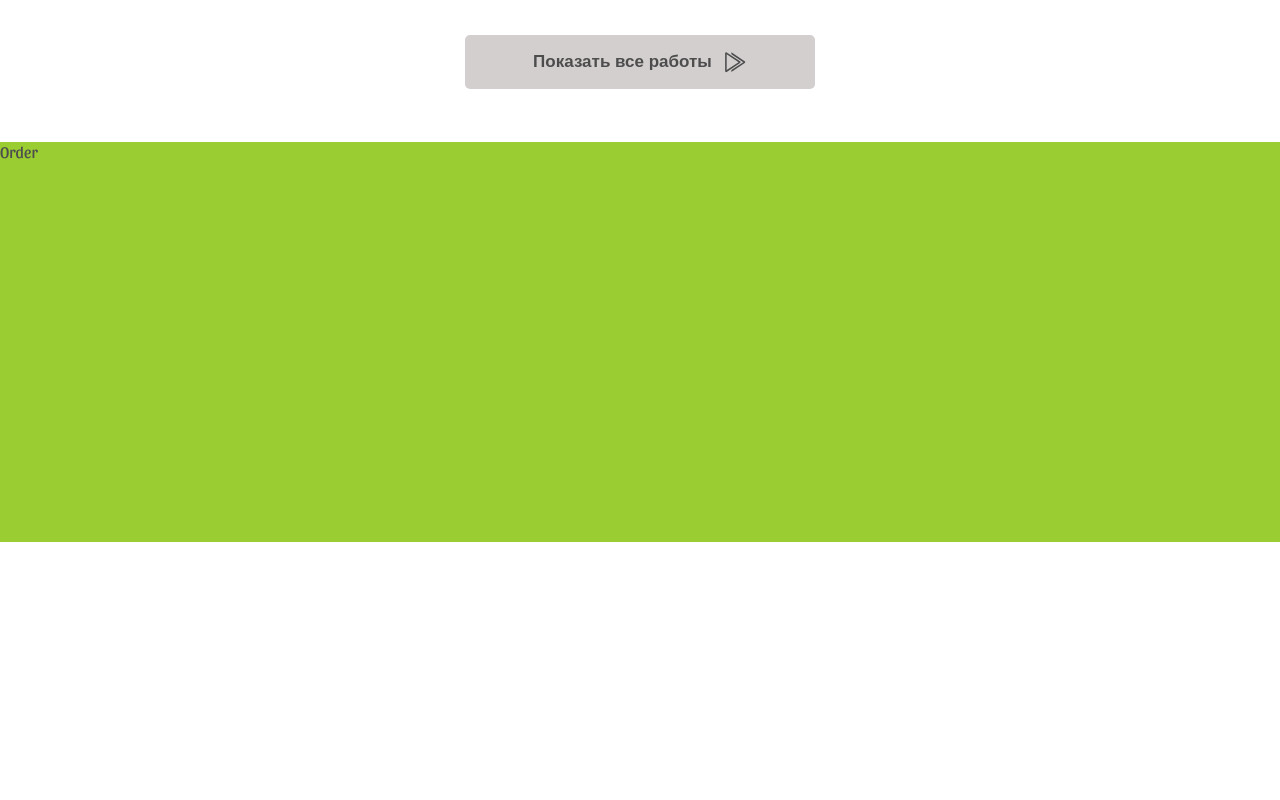
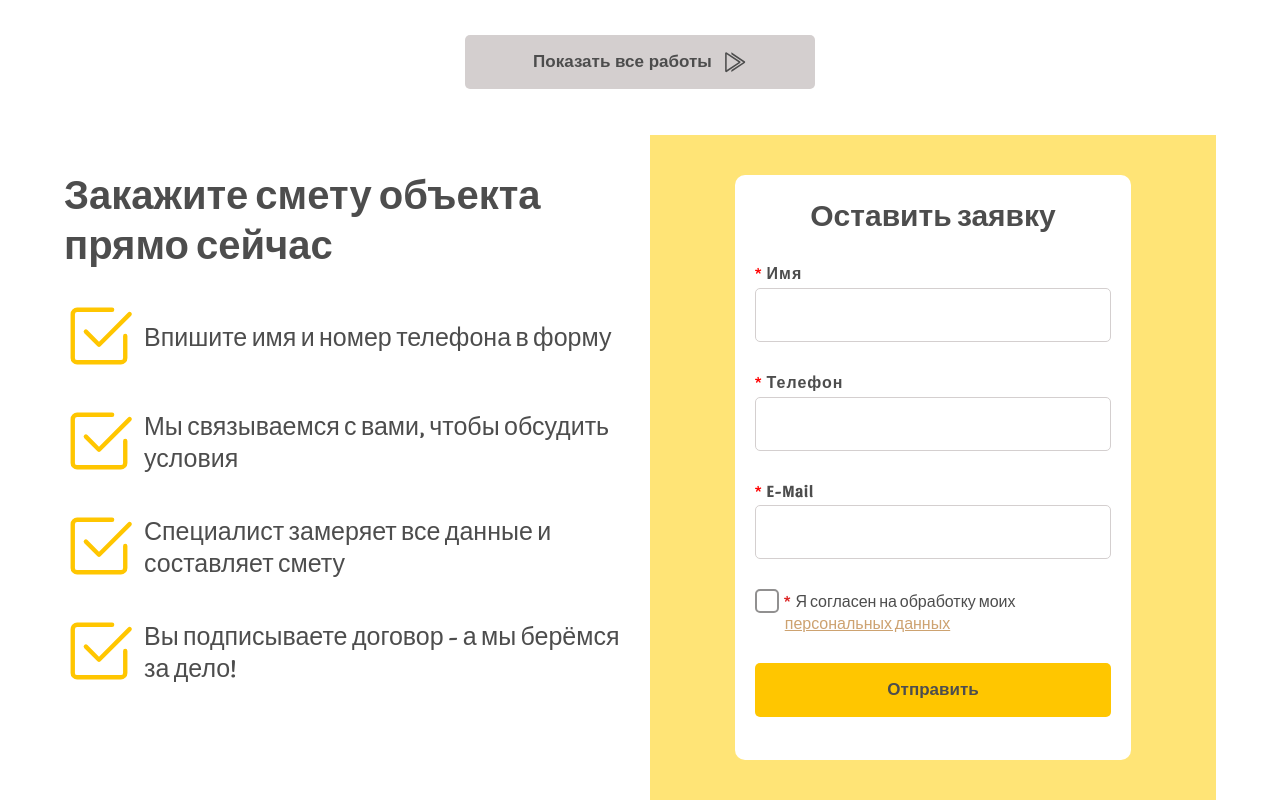
Before and after one commit to AndreiSavelyev1989/bilder_website, a React (Create React App) app: page / in a window 1280 px wide. Shown: the part 2931-3731 px from the top of the page. Before the commit the page ends 3473 px from the top, so only its background shows below. Built offline with nearby package versions, Linux system fonts and the light colour scheme.

Commit message:
added order block

```diff
--- a/src/App.jsx
+++ b/src/App.jsx
@@ -14,6 +14,10 @@ import { Order } from "./components/Order/Order";
 
 const Container = styled.div`
   position: relative;
+  display: flex;
+  justify-content: center;
+  align-items: center;
+  flex-direction: column;
   width: 100%;
   color: ${COLOR.grey400};
   overflow-x: hidden;
--- a/src/assets/styles/index.js
+++ b/src/assets/styles/index.js
@@ -1,5 +1,6 @@
 export const COLOR = {
   orange50: "#cda270",
+  orange80: "#ffffe0",
   orange100: "#ffe476",
   orange200: "#ffc600",
   grey100: "#d4cfcf",
--- /dev/null
+++ b/src/components/Form/Form.jsx
@@ -0,0 +1,77 @@
+import React from "react";
+import styled from "styled-components";
+import { COLOR } from "../../assets/styles";
+import { Button } from "../common/Button/Button";
+import { Input } from "../common/Input/Input";
+import { Checkbox } from "./../common/Checkbox/Checkbox";
+
+const Container = styled.div`
+  display: flex;
+  align-items: center;
+  flex-direction: column;
+  gap: 30px;
+  width: 70%;
+  height: 585px;
+  margin-top: 40px;
+  border-radius: 10px;
+  background: ${COLOR.white};
+
+  @media screen and (max-width: 530px) {
+    width: 330px;
+  }
+`;
+
+const Wrapper = styled.div`
+  display: flex;
+  align-items: center;
+  flex-direction: column;
+  gap: 30px;
+  width: 90%;
+`;
+
+const Title = styled.h2`
+  margin: 20px 0 0 0;
+  font-size: 30px;
+`;
+
+const ProcessingPersonalDataWrapper = styled.div`
+  display: flex;
+  flex-direction: column;
+  width: 100%;
+`;
+
+const ProcessingPersonalData = styled.span`
+  margin-left: 30px;
+  color: ${COLOR.orange50};
+  text-decoration: underline;
+  text-decoration-color: ${COLOR.orange50};
+  cursor: pointer;
+
+  &:hover {
+    text-decoration: none;
+  }
+`;
+
+const ButtonWrapper = styled.div`
+  width: 100%;
+`;
+
+export const Form = () => {
+  return (
+    <Container>
+      <Wrapper>
+        <Title>Оставить заявку</Title>
+        <Input label={"Имя"} />
+        <Input label={"Телефон"} />
+        <Input label={"E-Mail"} />
+        <ProcessingPersonalDataWrapper>
+          <Checkbox text={"Я согласен на обработку моих"} isRequired={true} />
+          <ProcessingPersonalData>персональных данных</ProcessingPersonalData>
+        </ProcessingPersonalDataWrapper>
+        <ButtonWrapper>
+          <Button title={"Отправить"} />
+        </ButtonWrapper>
+      </Wrapper>
+    </Container>
+  );
+};
--- a/src/components/Order/Order.jsx
+++ b/src/components/Order/Order.jsx
@@ -1,13 +1,74 @@
 import React from "react";
 import styled from "styled-components";
+import { COLOR } from "../../assets/styles";
+import { Form } from "../Form/Form";
+import { OrderDetail } from "../OrderDetail/OrderDetail";
 
 const Container = styled.div`
+  display: flex;
+  gap: 20px;
+  width: 90%;
+  margin-top: 33px;
+
+  @media screen and (max-width: 1050px) {
+    flex-direction: column;
+  }
+`;
+
+const DetailsWrapper = styled.div`
+  width: 50%;
+  height: 100%;
+  background: ${COLOR.white};
+
+  @media screen and (max-width: 1050px) {
+    width: 100%;
+  }
+`;
+
+const FormWrapper = styled.div`
+  display: flex;
+  justify-content: center;
+  width: 50%;
+  height: 665px;
+  background: ${COLOR.orange100};
+
+  @media screen and (max-width: 1050px) {
+    width: 100%;
+  }
+`;
+
+const Title = styled.h2`
+  font-size: 40px;
+`;
+
+const Details = styled.div`
+  display: flex;
+  flex-direction: column;
+  gap: 35px;
   width: 100%;
-  height: 400px;
-  margin-top: 40px;
-  background: yellowgreen;
 `;
 
 export const Order = () => {
-  return <Container>Order</Container>;
+  return (
+    <Container>
+      <DetailsWrapper>
+        <Title>Закажите смету объекта прямо сейчас</Title>
+        <Details>
+          <OrderDetail title={"Впишите имя и номер телефона в форму"} />
+          <OrderDetail
+            title={"Мы связываемся с вами, чтобы обсудить условия"}
+          />
+          <OrderDetail
+            title={"Специалист замеряет все данные и составляет смету"}
+          />
+          <OrderDetail
+            title={"Вы подписываете договор - а мы берёмся за дело!"}
+          />
+        </Details>
+      </DetailsWrapper>
+      <FormWrapper>
+        <Form />
+      </FormWrapper>
+    </Container>
+  );
 };
--- /dev/null
+++ b/src/components/OrderDetail/OrderDetail.jsx
@@ -0,0 +1,40 @@
+import React from "react";
+import styled from "styled-components";
+import { BsCheck2Square } from "react-icons/bs";
+import { COLOR } from "../../assets/styles";
+
+const Detail = styled.div`
+  display: flex;
+  align-items: center;
+  width: 100%;
+`;
+
+const DetailMark = styled.div`
+  display: flex;
+  align-items: center;
+  justify-content: center;
+  width: 70px;
+  height: 70px;
+`;
+
+const DetailTitle = styled.div`
+  margin-left: 10px;
+  font-size: 25px;
+`;
+
+const Icon = styled(BsCheck2Square)`
+  width: 70px;
+  height: 70px;
+  color: ${COLOR.orange200};
+`;
+
+export const OrderDetail = ({ title }) => {
+  return (
+    <Detail>
+      <DetailMark>
+        <Icon />
+      </DetailMark>
+      <DetailTitle>{title}</DetailTitle>
+    </Detail>
+  );
+};
--- a/src/components/OurWorks/OurWorks.jsx
+++ b/src/components/OurWorks/OurWorks.jsx
@@ -26,7 +26,6 @@ const WorksWrapper = styled.div`
   justify-content: center;
   gap: 20px;
   width: 100%;
-  /* min-height: 600px; */
 `;
 
 const ButtonWrapper = styled.div`
--- a/src/components/Slideshow/Slideshow.jsx
+++ b/src/components/Slideshow/Slideshow.jsx
@@ -84,9 +84,7 @@ export const Slideshow = () => {
     <Container>
       <Slide {...properties}>
         {galleries.works.map((slideImage, index) => (
-          // <div key={index}>
-            <Image key={index} url={slideImage.url} />
-          // </div>
+          <Image key={index} url={slideImage.url} />
         ))}
       </Slide>
     </Container>
--- a/src/components/common/Button/Button.jsx
+++ b/src/components/common/Button/Button.jsx
@@ -13,7 +13,7 @@ const StyledButton = styled.button`
   display: flex;
   align-items: center;
   justify-content: center;
-  width: ${({ width }) => width || "190px"};
+  width: ${({ width }) => width || "100%"};
   height: ${({ height }) => height || "54px"};
   margin: ${({ margin }) => margin || "0"};
   font-weight: 600;
--- /dev/null
+++ b/src/components/common/Checkbox/Checkbox.jsx
@@ -0,0 +1,25 @@
+import React, { useState } from "react";
+import {
+  Label,
+  CheckboxInput,
+  CheckboxDisplay,
+  CheckboxText,
+  Asterisk,
+} from "./styled";
+
+export const Checkbox = ({ text = "Select", isRequired }) => {
+  const [checked, setChecked] = useState(false);
+
+  const onChange = () => {
+    setChecked(!checked);
+  };
+
+  return (
+    <Label>
+      <CheckboxInput checked={checked} onChange={onChange} />
+      <CheckboxDisplay />
+      {isRequired && <Asterisk>*</Asterisk>}
+      <CheckboxText>{text}</CheckboxText>
+    </Label>
+  );
+};
--- /dev/null
+++ b/src/components/common/Checkbox/styled.js
@@ -0,0 +1,63 @@
+import styled from "styled-components";
+import { COLOR } from "../../../assets/styles";
+
+export const Label = styled.label`
+  position: relative;
+  display: flex;
+  gap: 5px;
+  align-items: center;
+  cursor: pointer;
+`;
+
+export const CheckboxDisplay = styled.div``;
+export const CheckboxText = styled.div``;
+export const Asterisk = styled.span`
+  color: ${COLOR.red};
+`;
+export const CheckboxInput = styled.input.attrs((props) => ({
+  type: "checkbox",
+  ...props,
+}))`
+  display: none;
+
+  & + ${CheckboxDisplay} {
+    width: 24px;
+    height: 24px;
+    border: 2px solid ${COLOR.grey200};
+    border-radius: 5px;
+    box-sizing: border-box;
+  }
+
+  &:hover + ${CheckboxDisplay} {
+    transition: 0.3s ease;
+    border-color: ${COLOR.grey100};
+  }
+
+  &:checked + ${CheckboxDisplay} {
+    &::after {
+      content: "";
+      position: absolute;
+      top: 12px;
+      left: 5.5px;
+      width: 7.5px;
+      height: 3px;
+      background: ${COLOR.grey400};
+      display: block;
+      transform: rotate(45deg);
+    }
+
+    &::before {
+      content: "";
+      position: absolute;
+      top: 10px;
+      left: 9.5px;
+      width: 10px;
+      height: 3px;
+      background: ${COLOR.grey400};
+      display: block;
+      transform: rotate(135deg);
+    }
+    background: ${COLOR.orange200};
+    border: 2px solid ${COLOR.orange200};
+  }
+`;
--- /dev/null
+++ b/src/components/common/Input/Input.jsx
@@ -0,0 +1,53 @@
+import React from "react";
+import styled from "styled-components";
+import { COLOR } from "../../../assets/styles";
+
+const Container = styled.div`
+  display: flex;
+  flex-direction: column;
+  align-items: center;
+  width: 100%;
+`;
+
+const LabelWrapper = styled.div`
+  display: flex;
+  align-items: flex-start;
+  width: 100%;
+  margin-bottom: 5px;
+`;
+
+const Asterisk = styled.span`
+  color: red;
+`;
+const Label = styled.span`
+  margin-left: 5px;
+  font-weight: 600;
+  letter-spacing: 1px;
+`;
+
+const InputField = styled.input`
+  width: 100%;
+  height: 54px;
+  padding: 5px 15px;
+  font-size: 20px;
+  border-radius: 5px;
+  border: 1px solid ${COLOR.grey100};
+  outline: transparent;
+
+  &:hover,
+  &:focus {
+    background: ${COLOR.orange80};
+  }
+`;
+
+export const Input = ({ label }) => {
+  return (
+    <Container>
+      <LabelWrapper>
+        <Asterisk>*</Asterisk>
+        <Label>{label}</Label>
+      </LabelWrapper>
+      <InputField />
+    </Container>
+  );
+};
--- a/src/index.css
+++ b/src/index.css
@@ -2,6 +2,10 @@
   font-family: "Sansita";
   src: local("Sansita"),
     url("./assets/fonts/Sansita-Regular.ttf") format("truetype");
+}
+
+* {
+  box-sizing: border-box;
 }
 
 body {
```
Also changed, not shown: 1 other file (tests, documents, lock files or other folders).
